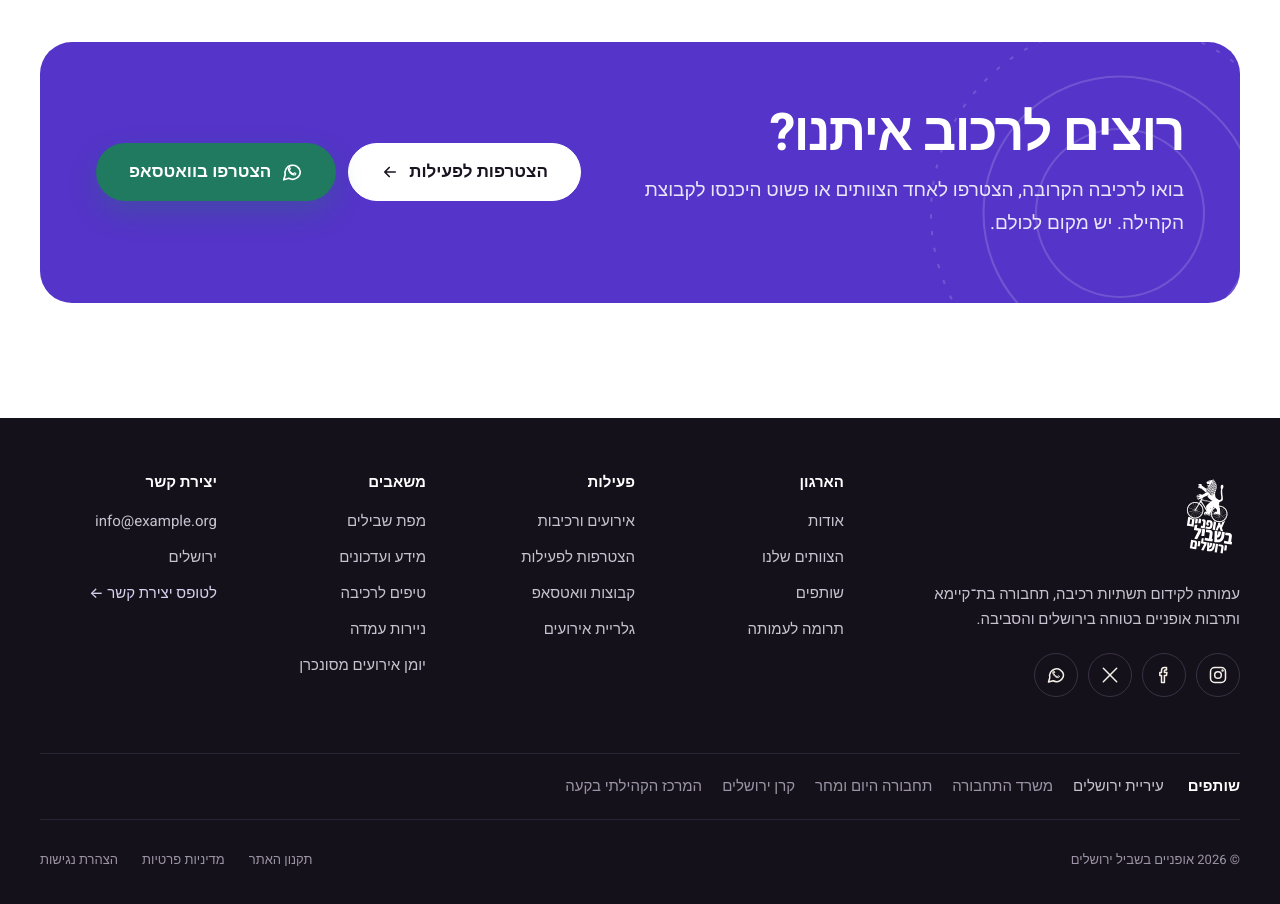
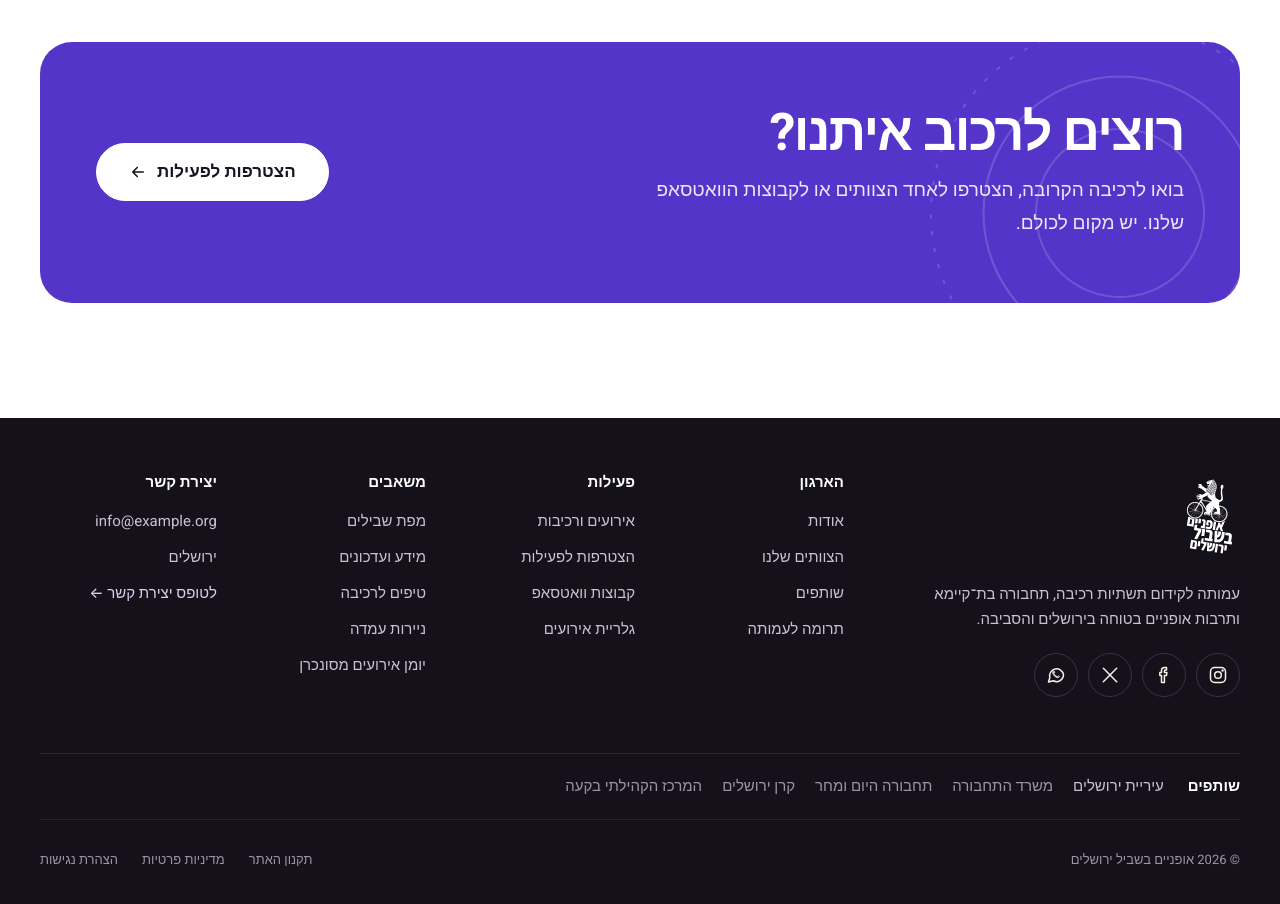
Before and after one commit to mosheh11/b4j-website-, an Astro site: page /about in a window 1280 px wide. Shown: the part 3920-4824 px from the top of the page. Built offline with nearby package versions, Linux system fonts and the light colour scheme; Astro itself is replaced by a stand-in of ours; a web font is replaced by a local one.

Commit message:
About CTA: single link to the join page
Co-Authored-By: Claude Opus 5.5 <noreply@anthropic.com>

```diff
--- a/src/pages/about.astro
+++ b/src/pages/about.astro
@@ -9,7 +9,7 @@ import Layout from '../layouts/Layout.astro';
 import Icon from '../components/Icon.astro';
 import StatsGrid from '../components/StatsGrid.astro';
 import {
-  getPage, getTeams, getMilestones, getPartners, getGroupsSplit, assetUrl, withBase, type CmsImage,
+  getPage, getTeams, getMilestones, getPartners, assetUrl, withBase, type CmsImage,
 } from '../lib/cms';
 import { UI } from '../lib/labels';
 
@@ -23,8 +23,8 @@ interface AboutPage {
   activities?: Array<{ title: string; text?: string }>;
 }
 
-const [page, teams, milestones, partners, { community }] = await Promise.all([
-  getPage<AboutPage>('about'), getTeams(), getMilestones(), getPartners(), getGroupsSplit(),
+const [page, teams, milestones, partners] = await Promise.all([
+  getPage<AboutPage>('about'), getTeams(), getMilestones(), getPartners(),
 ]);
 
 const values = page.values ?? [];
@@ -203,15 +203,10 @@ const pad = (n: number) => String(n).padStart(2, '0');
       </svg>
       <div class="cta-copy">
         <h2 id="cta-title" class="cta-title">רוצים לרכוב איתנו?</h2>
-        <p class="cta-text">בואו לרכיבה הקרובה, הצטרפו לאחד הצוותים או פשוט היכנסו לקבוצת הקהילה. יש מקום לכולם.</p>
+        <p class="cta-text">בואו לרכיבה הקרובה, הצטרפו לאחד הצוותים או לקבוצות הוואטסאפ שלנו. יש מקום לכולם.</p>
       </div>
       <div class="cta-actions">
         <a href={withBase('/join/')} class="btn btn-white btn-lg">{UI.joinActivity}<Icon name="arrow" size={18} stroke={2.2} /></a>
-        {community && (
-          <a href={community.invite_url} target="_blank" rel="noopener" class="btn btn-whatsapp btn-lg">
-            <Icon name="whatsapp" size={22} />{UI.joinWhatsapp}
-          </a>
-        )}
       </div>
     </div>
   </section>
```
